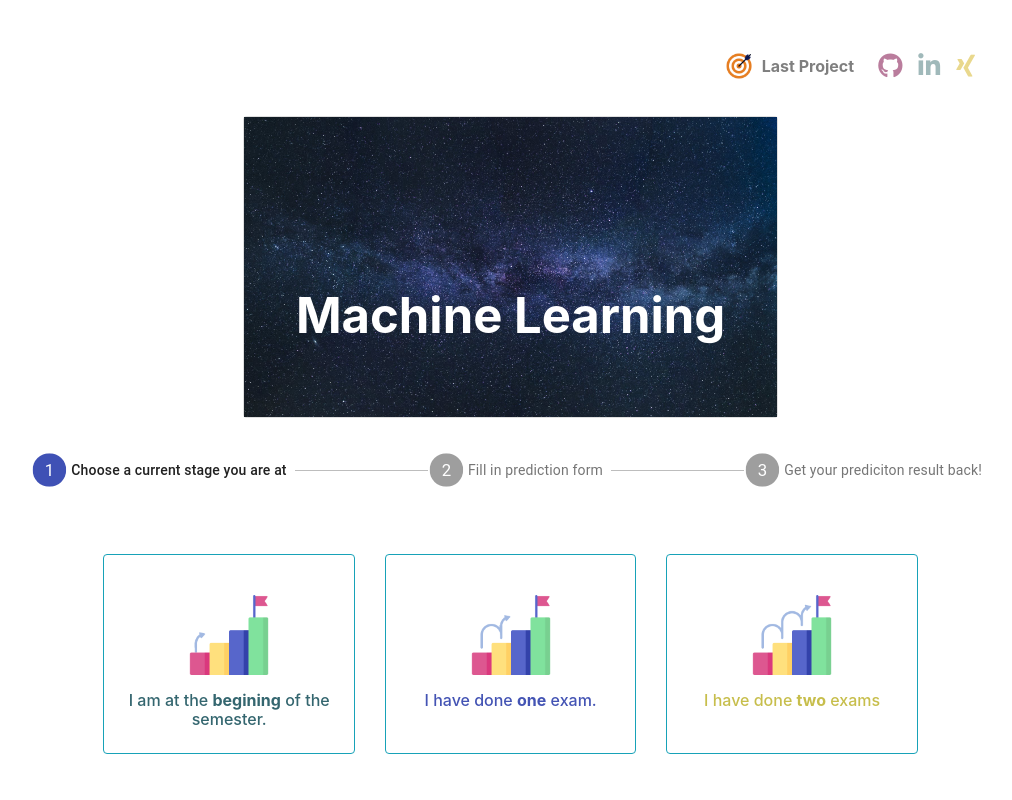
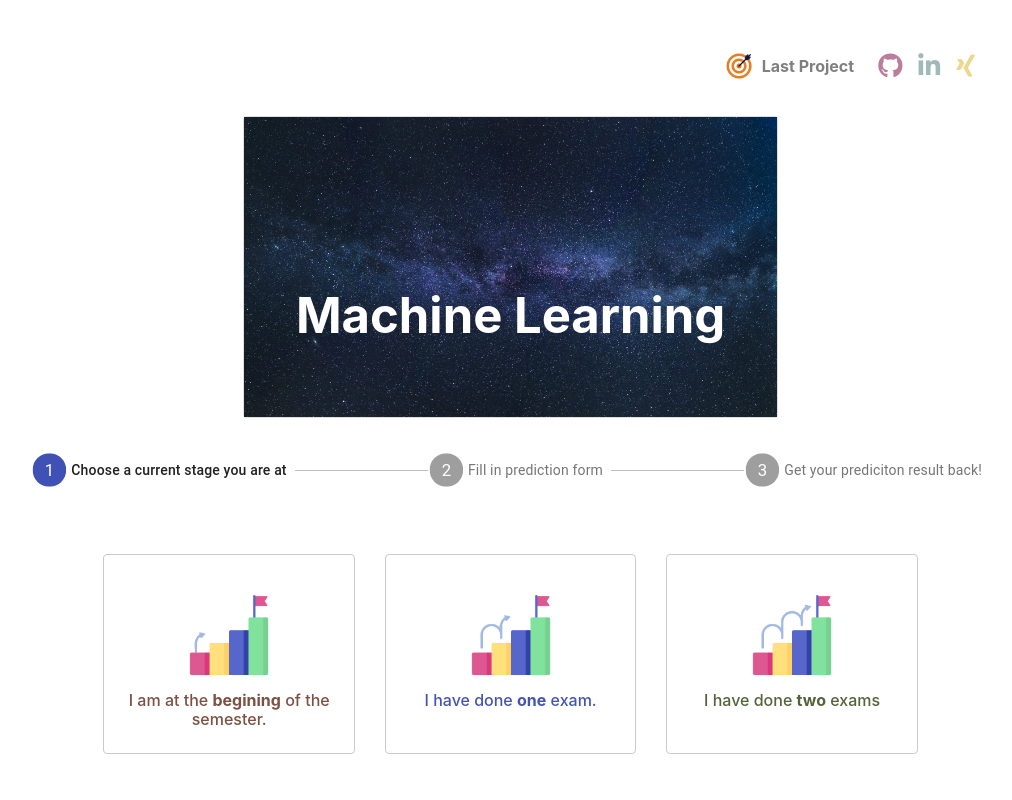
Before and after one commit to hesamoddinh/PassWizard, a React (Create React App) app: page /Performance in a window 1280 px wide. Shown: the top 800 px of the page, without its empty margins (236-1248 px from the left). Built offline with nearby package versions, Linux system fonts and the light colour scheme.

Commit message:
Update Performance.js

```diff
--- a/src/components/Performance.js
+++ b/src/components/Performance.js
@@ -36,18 +36,18 @@ export default class Performance extends Component {
           <HorizontalLinearStepper />
           </div>
 
-          <Row className="justify-content-sm-center my-4 ">
+         <Row className="justify-content-sm-center my-4 ">
             <Col md="4" >
                     <Link to="/FirstPrediction">
-                        <Card body inverse className="border-info" id="DatasetBox" style={{ width: '100%' ,height:'200px',textAlign:'center',backgroundColor:'white', paddingTop: '40px' }}>
+                        <Card body inverse id="ContactUsBox" style={{border: '1px solid #cacaca' , width: '100%' ,height:'200px',textAlign:'center',backgroundColor:'white', paddingTop: '40px' }}>
                             <CardText><img src={firststep} alt="Performance" style={{'border': 'none','height': '80px'}}></img></CardText>
-                            <CardTitle tag="h6" style={{color:"#34666F"}}>I am at the <b>begining</b> of the semester.</CardTitle>
+                            <CardTitle tag="h6" style={{color:"#7c5042"}}>I am at the <b>begining</b> of the semester.</CardTitle>
                         </Card>
                     </Link>
                 </Col>
                 <Col md="4">
                     <Link to="/SecondPrediction">
-                        <Card body inverse className="border-info" id="VisualizationBox" style={{width: '100%', height:'200px',backgroundColor:'white' ,textAlign:'center', paddingTop: '40px'}}>
+                        <Card body inverse id="VisualizationBox" style={{border: '1px solid #cacaca' ,width: '100%', height:'200px',backgroundColor:'white' ,textAlign:'center', paddingTop: '40px'}}>
                             <CardText><img src={secondstep} alt="Performance" style={{'border': 'none','height': '80px'}}></img></CardText>
                             <CardTitle tag="h6" style={{"color":"#4454b4"}}>I have done <b>one</b> exam.</CardTitle>
                         </Card>
@@ -55,9 +55,9 @@ export default class Performance extends Component {
                 </Col>
                 <Col md="4">
                     <Link to="/ThirdPrediction">
-                        <Card body inverse className="border-info" id="PerformanceBox" style={{width: '100%', height:'200px',backgroundColor:'white', textAlign:'center', paddingTop: '40px'}}>
+                        <Card body inverse id="AboutUsBox" style={{border: '1px solid #cacaca' ,width: '100%', height:'200px',backgroundColor:'white', textAlign:'center', paddingTop: '40px'}}>
                             <CardText><img src={thirdstep} alt="Performance" style={{'border': 'none','height': '80px'}}></img></CardText>
-                            <CardTitle tag="h6" style={{"color":"#c7be4c"}}>I have done <b>two</b> exams</CardTitle>
+                            <CardTitle tag="h6" style={{"color":"#53633a"}}>I have done <b>two</b> exams</CardTitle>
                         </Card>
                     </Link>
                 </Col>
```
